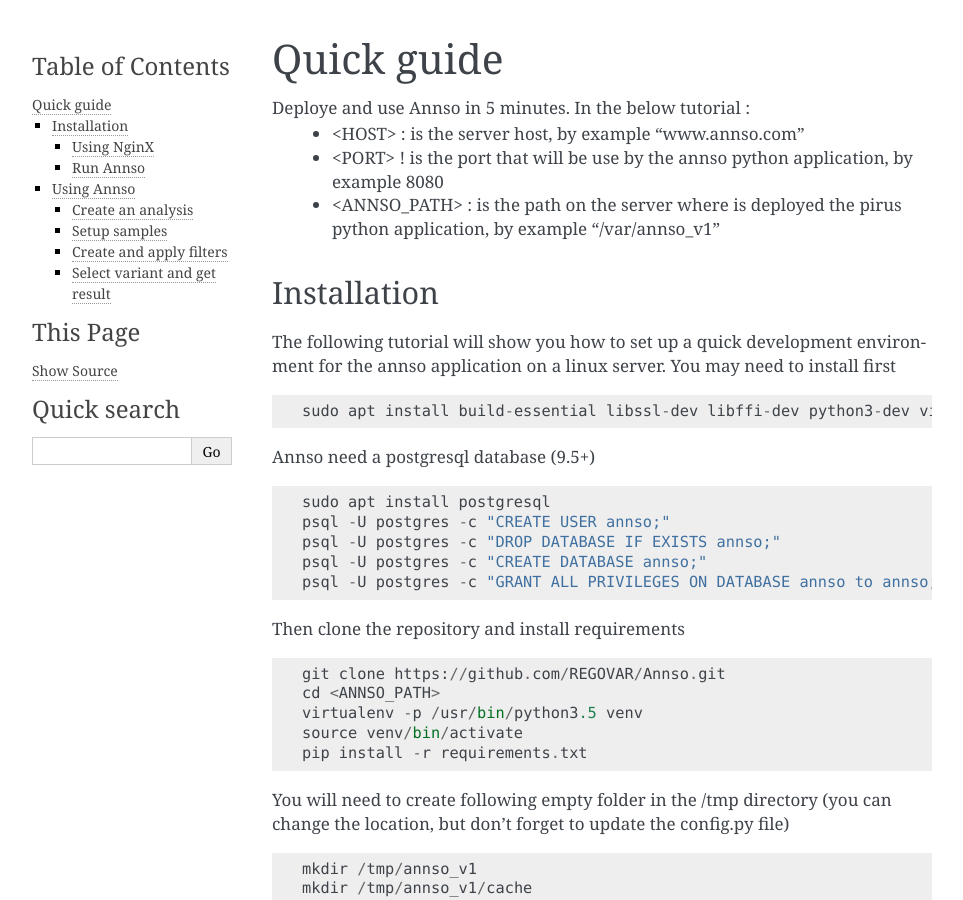
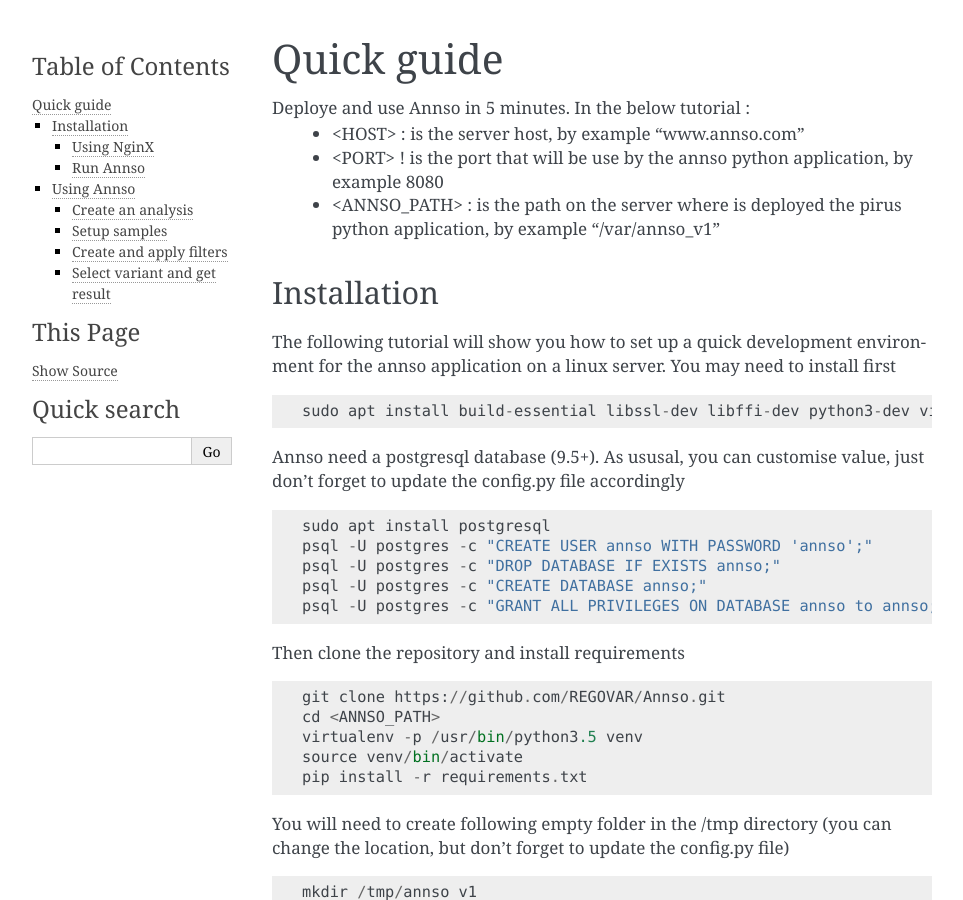
Before and after one commit to REGOVAR/Annso, a Sphinx documentation site: the page built from docs/quickguide.rst, in a window 1280 px wide and 900 px high. Shown: the whole window, without its empty margins (148-1111 px from the left). Built offline with Sphinx 7.4.7, drawn with Linux system fonts in a browser that asks for light colours; pages that are not in the unit, such as notebooks, are missing from menus.

Commit message:
Update quickguide.rst

```diff
--- a/docs/quickguide.rst
+++ b/docs/quickguide.rst
@@ -17,10 +17,10 @@
         sudo apt install build-essential libssl-dev libffi-dev python3-dev virtualenv
 
 
-Annso need a postgresql database (9.5+) ::
+Annso need a postgresql database (9.5+). As ususal, you can customise value, just don't forget to update the config.py file accordingly ::
 
         sudo apt install postgresql
-        psql -U postgres -c "CREATE USER annso;"
+        psql -U postgres -c "CREATE USER annso WITH PASSWORD 'annso';"
         psql -U postgres -c "DROP DATABASE IF EXISTS annso;"
         psql -U postgres -c "CREATE DATABASE annso;"
         psql -U postgres -c "GRANT ALL PRIVILEGES ON DATABASE annso to annso;"
```
